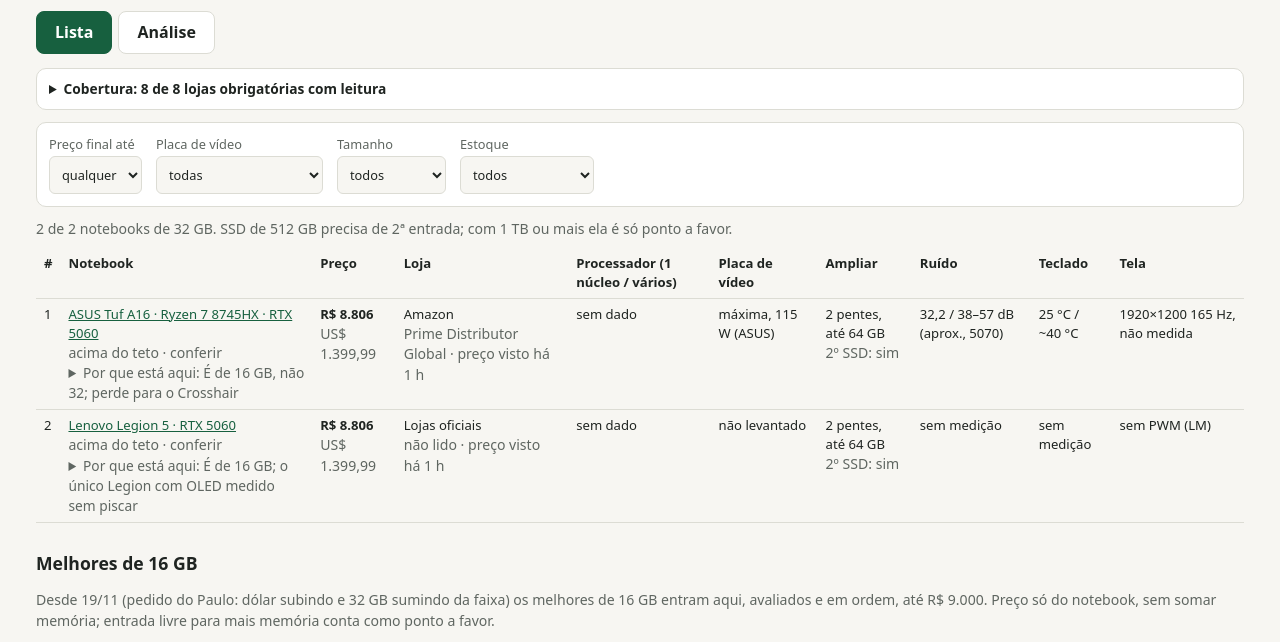
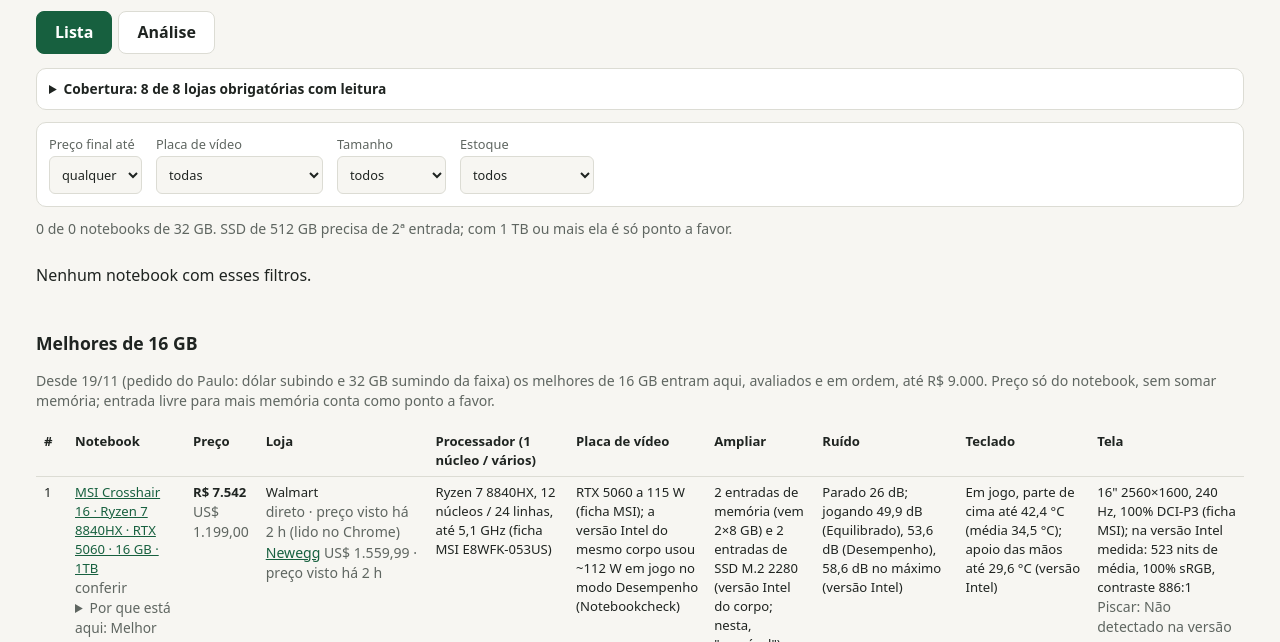
Before and after one commit to ayrespaulogabriel-code/lista-nb, a plain HTML site: page index.html in a window 1280 px wide. Shown: the part 71-713 px from the top of the page. Drawn offline with Linux system fonts and the light colour scheme.

Commit message:
Atualiza dados

```diff
--- a/analise.json
+++ b/analise.json
@@ -15,7 +15,7 @@
    "titulo": "OMEN × Legion: quem ganha em quê",
    "paragrafos": [
     "Os quatro que você gostou, mais o MSI. Todos com RTX 5060 a 115 W e 16 GB. Preço final com 9,5% e dólar 5,7446 (26/11).",
-    "Piscar da tela pesa aqui porque você é sensível: os três Legion têm OLED que pisca; o Crosshair foi medido sem piscar; o OMEN não tem medição.",
+    "Piscar da tela pesa aqui porque você é sensível: os três Legion de 2026 têm OLED que pisca; o Crosshair e o Legion 5 de 2025 foram medidos sem piscar (nas versões Intel do mesmo corpo); o OMEN não tem medição.",
     "O branco é o Legion 5i 83VK0068US da Best Buy (US$ 1.199,99). Na ficha de hoje: \"Unavailable\" no Chrome (loja de Porto Rico, não prova falta nos EUA) e \"Reviews coming soon\". Abrir na Best Buy antes de decidir."
    ],
    "tabela": [
@@ -23,6 +23,7 @@
      "",
      "Crosshair 16",
      "OMEN 15",
+     "Legion 5 Gen 10 (2025)",
      "Legion 5i branco",
      "Legion 5i 251HX",
      "Legion 5a"
@@ -31,6 +32,7 @@
      "Preço final",
      "R$ 7.542",
      "R$ 7.542",
+     "R$ 8.806 a 8.932",
      "R$ 7.548",
      "R$ 8.492",
      "R$ 7.863"
@@ -39,6 +41,7 @@
      "Loja",
      "Walmart direto, em estoque",
      "Walmart direto, em estoque",
+     "Lenovo direto",
      "Best Buy, compra não confirmada",
      "B&H direto, em estoque",
      "B&H direto, em estoque"
@@ -47,6 +50,7 @@
      "Processador",
      "12 núcleos",
      "8 núcleos, ~18.450",
+     "8 núcleos, ~17.211",
      "14 núcleos",
      "18 núcleos, 26.001",
      "8 núcleos, 14.676"
@@ -55,6 +59,7 @@
      "Tela",
      "16\" IPS 240 Hz, 100% sRGB, ~520 nits",
      "15,3\" IPS, 62,5% sRGB, 300 nits",
+     "15,1\" OLED, 100% DCI-P3, 500 nits",
      "15,3\" OLED, 100% sRGB, ~500 nits",
      "igual ao branco",
      "15,3\" OLED, 500 nits"
@@ -63,6 +68,7 @@
      "Piscar",
      "não (medido na versão Intel)",
      "sem medição",
+     "não (medido na versão Intel)",
      "sim, sempre, 1.298 Hz",
      "sim, sempre, 1.298 Hz",
      "abaixo de 50%, 656 Hz"
@@ -71,6 +77,7 @@
      "Ruído em jogo",
      "53,6 dB (Desempenho)",
      "baixo a alto, sem medição em dB",
+     "39,6–50,1 dB (versão Intel)",
      "52 dB (Desempenho)",
      "52 dB",
      "alto"
@@ -79,6 +86,7 @@
      "Calor",
      "quente: 42 °C em cima",
      "o mais frio: teclado 33,8 °C",
+     "teclado até 41,6 °C",
      "42 °C em cima",
      "42 °C em cima",
      "sem medição"
@@ -87,6 +95,7 @@
      "Peso",
      "2,23 kg",
      "2,27–2,42 kg",
+     "1,9 kg",
      "1,95 kg",
      "1,95 kg",
      "1,87 kg"
@@ -95,6 +104,7 @@
      "SSD",
      "1 TB + 2ª entrada",
      "1 TB + 2ª entrada",
+     "1 TB + 2ª",
      "512 GB + 2ª (curta)",
      "512 GB + 2ª (curta)",
      "512 GB + 2ª"
@@ -103,6 +113,7 @@
      "Cor",
      "cinza escuro",
      "preto iridescente",
+     "preto",
      "branco",
      "preto (provável)",
      "preto"
@@ -111,6 +122,7 @@
      "Ganha em",
      "tela e piscar",
      "silêncio e frio",
+     "OLED sem piscar e leveza",
      "leveza e cor",
      "processador",
      "leveza e preço entre os Legion"
@@ -416,7 +428,7 @@
     "Ruído só aproximado (outra versão, 41–54 dB em carga)",
     "Estoque não conferido"
    ],
-   "ordem16": 9
+   "ordem16": 10
   },
   "sp:acer|nitro v 16|core 7 240h|5060|32gb|512gb|fhd": {
    "veredito": "32 GB mais barato (acima do teto)",
@@ -453,7 +465,7 @@
   },
   "pn:83Q70068US:16gb": {
    "veredito": "Legion mais barato em estoque; pisca menos vezes, mas mais devagar",
-   "ordem16": 5,
+   "ordem16": 6,
    "por_que": "Potência máxima e OLED num corpo de 1,87 kg; a tela pisca em brilho baixo.",
    "fortes": [
     "US$ 1.249,99, R$ 8.060, B&H",
@@ -491,7 +503,7 @@
   },
   "sp:lenovo|loq 15|ryzen 7 250|5060|16gb|512gb|fhd": {
    "veredito": "Potência máxima mais barata, em 4 lojas",
-   "ordem16": 6,
+   "ordem16": 7,
    "por_que": "115 W por R$ 7.416, mas é barulhento e quente.",
    "fortes": [
     "US$ 1.149,99 em Walmart, Amazon, Target e Best Buy",
@@ -508,7 +520,7 @@
   },
   "sp:gigabyte|aero x16|ryzen ai 7 350|5060|16gb|512gb|alta": {
    "veredito": "Alternativa leve, silenciosa e com tela melhor",
-   "ordem16": 7,
+   "ordem16": 8,
    "por_que": "Perde em potência para os de 115 W, mas ganha em peso, tela e ruído; tela sem piscar.",
    "fortes": [
     "US$ 1.239, R$ 7.990",
@@ -564,7 +576,7 @@
   },
   "sp:dell|alienware 15.3\"|ryzen 7 260|5060|16gb|1tb|fhd": {
    "veredito": "Mais barato com 1 TB, potência desconhecida",
-   "ordem16": 8,
+   "ordem16": 9,
    "por_que": "US$ 1.099,99 na Costco (Black Friday, só sócio), mas a potência da placa não foi achada e a memória vem em pente único.",
    "fortes": [
     "US$ 1.099,99, R$ 7.093, Costco direto, \"In Stock\" (ficha lida 22/11)",
@@ -582,7 +594,7 @@
   },
   "sp:lenovo|legion 5i|core 7 245hx|5060|16gb|512gb|alta": {
    "veredito": "O branco: mais leve e bonito, mas a tela pisca",
-   "ordem16": 3,
+   "ordem16": 4,
    "por_que": "É o Legion branco (Glacier White) que você viu: US$ 1.199,99 na Best Buy, modelo 83VK0068US. Potência máxima, OLED e 1,95 kg. Em 26/11 a ficha mostra \"Unavailable\" no Chrome (loja de Porto Rico, não prova falta nos EUA) e \"Reviews coming soon\": conferir na Best Buy antes.",
    "bom_para": "quem quer o notebook mais leve e bonito, e tolera tela que pisca",
    "ficha": {
@@ -697,7 +709,7 @@
   },
   "solo:https://www.bhphotovideo.com/c/product/1998991-REG/lenovo_83vk002dus_15_3_legion_5_laptop.html": {
    "veredito": "O Legion mais forte, em estoque",
-   "ordem16": 4,
+   "ordem16": 5,
    "por_que": "Mesmo corpo do Legion branco, com processador de 18 núcleos (o mais forte dos 16 GB até o limite), em estoque na B&H. Tela OLED que pisca.",
    "bom_para": "quem quer o processador mais forte num corpo leve e tolera tela que pisca",
    "ficha": {
@@ -765,11 +777,14 @@
    ],
    "fontes": [
     "https://www.amazon.com/dp/B0HS48L27B"
-   ]
+   ],
+   "ram_real": 16,
+   "ordem16": 11,
+   "nome": "ASUS TUF A16 · Ryzen 7 8745HX · RTX 5060 115 W · 16 GB"
   },
   "solo:https://www.lenovo.com/us/en/p/laptops/legion-laptops/legion-series/lenovo-legion-5-gen-10-15-inch-amd/83m00002us": {
-   "veredito": "É de 16 GB; o único Legion com OLED medido sem piscar",
-   "por_que": "Aparece entre os de 32 GB porque o título não diz a memória; a ficha oficial (PSREF) diz 1×16 GB. É o Legion de 2025 (15,1\"), outro corpo dos Legion de 2026: a versão Intel desse corpo foi medida sem piscar. Custa US$ 1.419,99 hoje na Lenovo; a página avisa que cai para US$ 1.399,99 à meia-noite (horário de Nova York) da Black Friday.",
+   "veredito": "O Legion com OLED que não pisca (medido na versão Intel)",
+   "por_que": "A página da Lenovo não diz a memória no título e por isso o site o tinha posto entre os de 32 GB; a ficha oficial (PSREF, modelo 83M00002US) diz 1×16 GB. É o Legion de 2025 (15,1\"), outro corpo dos Legion de 2026: a versão Intel desse corpo foi medida sem piscar. Custa US$ 1.419,99 hoje na Lenovo; a página avisa que cai para US$ 1.399,99 à meia-noite (horário de Nova York) da Black Friday.",
    "bom_para": "quem quer um Legion com tela OLED sem piscar e aceita pagar ~R$ 1.300 a mais que o Crosshair",
    "ficha": {
     "Preço": "US$ 1.419,99 hoje (US$ 1.399,99 na Black Friday) · com 9,5% US$ 1.554,89 · R$ 8.932 (R$ 8.806 a US$ 1.399,99), acima do teto de R$ 8.500",
@@ -802,7 +817,10 @@
    "fontes": [
     "https://psref.lenovo.com/Detail/Legion/Legion_5_15AHP10?M=83M00002US",
     "https://www.lenovo.com/us/en/p/laptops/legion-laptops/legion-series/lenovo-legion-5-gen-10-15-inch-amd/83m00002us"
-   ]
+   ],
+   "ram_real": 16,
+   "ordem16": 3,
+   "nome": "Lenovo Legion 5 Gen 10 (2025) · Ryzen 7 260 · RTX 5060 115 W · 16 GB · 1 TB · OLED 15,1\""
   }
  },
  "fora": [
--- a/index.html
+++ b/index.html
@@ -98,25 +98,26 @@ function quadro(){
 }
 let D,AV={},FORA=[];
 function cartao(m){
+  const F=AV[m.chave]?.ficha||{};
   const et=[...m.etiquetas.map(e=>`<span class="${e==='acima do teto'?'ruim':''}" title="${esc(e==='conferir'?(m.conferir||[]).join('; '):'')}">${esc(e)}</span>`)];
   if(m.promo)et.unshift(`<span class="bom">caiu ${esc(m.promo.queda_pct)}%${m.promo.menor_ja_visto?' · menor já visto':''}</span>`);
   else if(m.usd<=m.menor_visto&&D.bf)et.unshift('<span class="bom">menor já visto</span>');
   if(m.estoque===false)et.unshift('<span class="ruim">esgotado</span>');
   const antes=m.antes?`<div class="sub">"Antes" segundo a loja: ${us(m.antes)} · menor que já vimos: ${us(m.menor_visto)}</div>`:`<div class="sub">Menor que já vimos: ${us(m.menor_visto)}</div>`;
   const out=(m.outras||[]).map(o=>`<li><a href="${seguro(o.url)}" rel="noopener noreferrer" target="_blank">${esc(o.loja)}</a> ${us(o.usd)}${o.vendedor?' · '+esc(o.vendedor):''} · ${idade(o.visto)}</li>`).join('');
-  return `<article class="c"><h3>${m.pos}. ${esc(m.nome)}</h3>
+  return `<article class="c"><h3>${m.pos}. ${esc(AV[m.chave]?.nome||m.nome)}</h3>
   <div class="et">${et.join('')}</div>
   <div class="preco">${rs(m.rs)} <small>${us(m.usd)} na etiqueta</small></div>
   ${antes}
   <a class="botao" href="${seguro(m.url)}" rel="noopener noreferrer" target="_blank">Ver na ${esc(m.loja)}</a>
   <div class="sub">${m.direto?'Venda direta':'Vendedor: '+esc(m.vendedor||'não lido')} · ${idade(m.visto)}${origem(m)}</div>
   <dl>
-   <dt>Processador</dt><dd>${esc(m.cpu||'não lido')}${m.cinebench?` · ${m.cinebench.um.toLocaleString('pt-BR')} / ${m.cinebench.varios.toLocaleString('pt-BR')}`:''}</dd>
-   <dt>Placa</dt><dd>${esc(m.placa||'RTX '+(m.gpu||'?'))}</dd>
-   <dt>Ampliar</dt><dd>Memória: ${esc(m.memoria||'não informado')} · 2º SSD: ${esc(m.ssd2)}</dd>
-   <dt>Ruído</dt><dd>${esc(m.ruido||'sem medição achada')}</dd>
-   <dt>Teclado</dt><dd>${esc(m.topo||'sem medição achada')}</dd>
-   <dt>Tela</dt><dd>${esc(m.tela_ficha||'não levantada')}</dd>
+   <dt>Processador</dt><dd>${esc(F['Processador']||m.cpu||'não lido')}${!F['Processador']&&m.cinebench?` · ${m.cinebench.um.toLocaleString('pt-BR')} / ${m.cinebench.varios.toLocaleString('pt-BR')}`:''}</dd>
+   <dt>Placa</dt><dd>${esc(F['Placa de vídeo']||m.placa||'RTX '+(m.gpu||'?'))}</dd>
+   <dt>Ampliar</dt><dd>${F['Ampliar']?esc(F['Ampliar']):`Memória: ${esc(m.memoria||'não informado')} · 2º SSD: ${esc(m.ssd2)}`}</dd>
+   <dt>Ruído</dt><dd>${esc(F['Ruído']||m.ruido||'sem medição achada')}</dd>
+   <dt>Teclado</dt><dd>${esc(F['Calor']||m.topo||'sem medição achada')}</dd>
+   <dt>Tela</dt><dd>${esc(F['Tela']||m.tela_ficha||'não levantada')}${F['Piscar da tela']?' · Piscar: '+esc(F['Piscar da tela']):''}</dd>
   </dl>
   ${out?`<details><summary>Outras lojas (${m.outras.length})</summary><ul class="outras">${out}</ul></details>`:''}
   ${porque(m)}
@@ -132,12 +133,12 @@ function porque(m){
   return `<details><summary>Por que está aqui: ${esc(a.veredito)}</summary><p>${esc(a.por_que)}</p>${a.bom_para?`<p><b>Bom para:</b> ${esc(a.bom_para)}</p>`:''}${f}${cp}<b>Pontos fortes</b>${l(a.fortes)}<b>Pontos fracos</b>${l(a.fracos)}${a.fontes?`<div class="sub">Fontes: ${a.fontes.map(u=>`<a href="${seguro(u)}" rel="noopener noreferrer" target="_blank">${esc(u.replace(/^https:\/\/(www\.)?/,'').split('/')[0])}</a>`).join(' · ')}</div>`:''}</details>`;
 }
 function etq(m){return m.etiquetas.concat(m.estoque===false?['esgotado']:[],m.promo?['caiu '+m.promo.queda_pct+'%']:[]).join(' · ');}
-function linhaT(m){return `<tr><td>${m.pos}</td><td><a href="${seguro(m.url)}" rel="noopener noreferrer" target="_blank">${esc(m.nome)}</a><div class="sub">${esc(etq(m))}</div>${porque(m)}</td><td><b>${rs(m.rs)}</b><div class="sub">${us(m.usd)}</div></td><td>${esc(m.loja)}<div class="sub">${m.direto?'direto':esc(m.vendedor||'não lido')} · ${idade(m.visto)}${origem(m)}</div>${(m.outras||[]).map(o=>`<div class="sub"><a href="${seguro(o.url)}" rel="noopener noreferrer" target="_blank">${esc(o.loja)}</a> ${us(o.usd)} · ${idade(o.visto)}</div>`).join('')}</td><td>${m.cinebench?m.cinebench.um.toLocaleString('pt-BR')+' / '+m.cinebench.varios.toLocaleString('pt-BR'):'sem dado'}</td><td>${esc(m.placa||'não informado')}</td><td>${esc(m.memoria||'não informado')}<div class="sub">2º SSD: ${esc(m.ssd2)}</div></td><td>${esc(m.ruido||'sem medição')}</td><td>${esc(m.topo||'sem medição')}</td><td>${esc(m.tela_ficha||'não levantada')}</td></tr>`;}
+function linhaT(m){const F=AV[m.chave]?.ficha||{};return `<tr><td>${m.pos}</td><td><a href="${seguro(m.url)}" rel="noopener noreferrer" target="_blank">${esc(AV[m.chave]?.nome||m.nome)}</a><div class="sub">${esc(etq(m))}</div>${porque(m)}</td><td><b>${rs(m.rs)}</b><div class="sub">${us(m.usd)}</div></td><td>${esc(m.loja)}<div class="sub">${m.direto?'direto':esc(m.vendedor||'não lido')} · ${idade(m.visto)}${origem(m)}</div>${(m.outras||[]).map(o=>`<div class="sub"><a href="${seguro(o.url)}" rel="noopener noreferrer" target="_blank">${esc(o.loja)}</a> ${us(o.usd)} · ${idade(o.visto)}</div>`).join('')}</td><td>${F['Processador']?esc(F['Processador']):m.cinebench?m.cinebench.um.toLocaleString('pt-BR')+' / '+m.cinebench.varios.toLocaleString('pt-BR'):'sem dado'}</td><td>${esc(F['Placa de vídeo']||m.placa||'não informado')}</td><td>${F['Ampliar']?esc(F['Ampliar']):esc(m.memoria||'não informado')+`<div class="sub">2º SSD: ${esc(m.ssd2)}</div>`}</td><td>${esc(F['Ruído']||m.ruido||'sem medição')}</td><td>${esc(F['Calor']||m.topo||'sem medição')}</td><td>${esc(F['Tela']||m.tela_ficha||'não levantada')}${F['Piscar da tela']?`<div class="sub">Piscar: ${esc(F['Piscar da tela'])}</div>`:''}</td></tr>`;}
 function desenhar(){
   const p=+$('f-preco').value,g=$('f-gpu').value,t=$('f-tam').value,e=$('f-est').value;
   const bate=m=>(!p||m.rs<=p)&&(!g||(g==='5060'?/^5060/.test(m.gpu):!/^5060/.test(m.gpu)))&&
     (!t||(t==='15'?m.polegadas&&m.polegadas<16:t==='16'?m.polegadas>=16&&m.polegadas<17:m.polegadas>=17))&&(!e||m.estoque!==false);
-  const num=(m,i)=>({...m,pos:i+1}),base=D.modelos.filter(m=>m.ram!==16),v=base.filter(bate).sort((a,b)=>(AV[a.chave]?.ordem||99)-(AV[b.chave]?.ordem||99)).map(num),x=D.modelos.filter(m=>m.ram===16&&(m.excecao16||AV[m.chave]?.ordem16)).filter(bate).sort((a,b)=>(AV[a.chave]?.ordem16||99)-(AV[b.chave]?.ordem16||99)||a.rs-b.rs).map(num);
+  const RAM=m=>AV[m.chave]?.ram_real??m.ram,num=(m,i)=>({...m,pos:i+1}),base=D.modelos.filter(m=>RAM(m)!==16),v=base.filter(bate).sort((a,b)=>(AV[a.chave]?.ordem||99)-(AV[b.chave]?.ordem||99)).map(num),x=D.modelos.filter(m=>RAM(m)===16&&(m.excecao16||AV[m.chave]?.ordem16)).filter(bate).sort((a,b)=>(AV[a.chave]?.ordem16||99)-(AV[b.chave]?.ordem16||99)||a.rs-b.rs).map(num);
   $('cont').textContent=v.length+' de '+base.length+' notebooks de 32 GB. SSD de 512 GB precisa de 2ª entrada; com 1 TB ou mais ela é só ponto a favor.';
   $('cartoes').innerHTML=v.map(cartao).join('')||'<p>Nenhum notebook com esses filtros.</p>';
   const cab=`<tr><th>#</th><th>Notebook</th><th>Preço</th><th>Loja</th><th>Processador (1 núcleo / vários)</th><th>Placa de vídeo</th><th>Ampliar</th><th>Ruído</th><th>Teclado</th><th>Tela</th></tr>`;
```
Also changed, not shown: dados.json.
